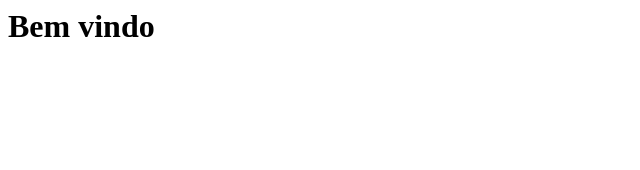
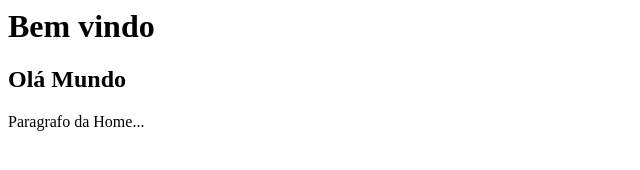
Before and after one commit to GuhSatorato/Curso_GitHub, a plain HTML site: page index.html in a window 1280 px wide. Shown: the whole page, without its empty margins (0-640 px from the left). Drawn offline with Linux system fonts and the light colour scheme.

Commit message:
Criando novas funcionalidades da home com paragrafo

```diff
--- a/index.html
+++ b/index.html
@@ -1 +1,3 @@
 <h1>Bem vindo</h1>
+<h2>Olá Mundo</h2>
+<p>Paragrafo da Home...</p>
```
Also changed, not shown: a.txt (added), nomes.txt.
